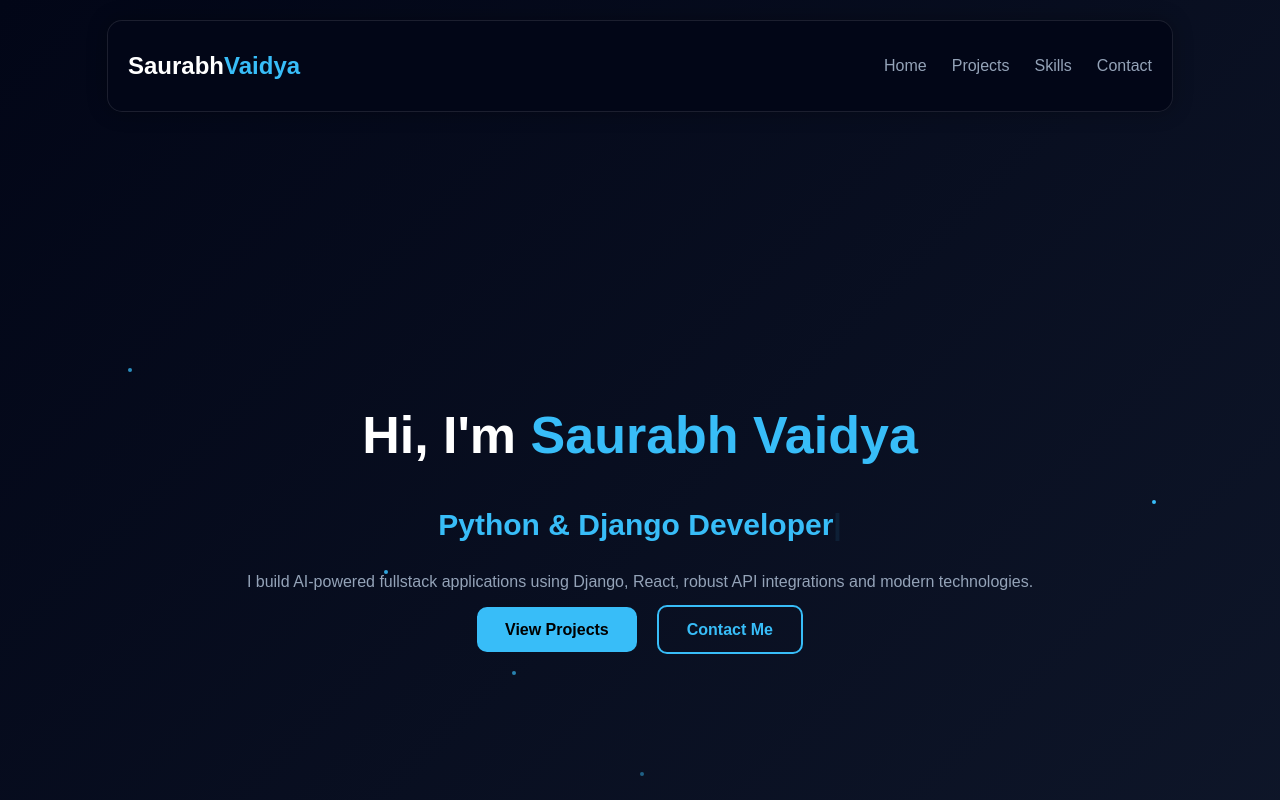
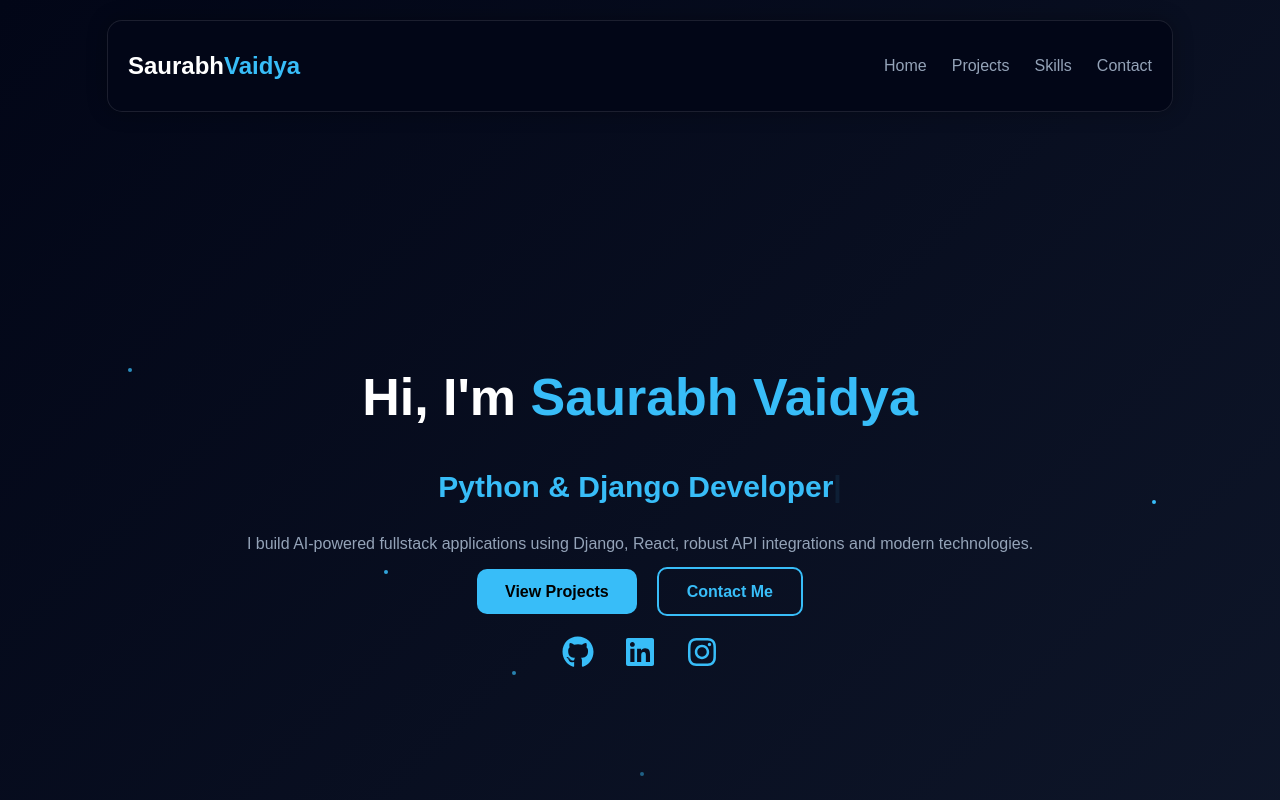
Before and after one commit to saurabhvaidya11/saurabh-portfolio, a React (Create React App) app in the folder frontend/: page / in a window 1280 px wide. Shown: the top 800 px of the page. Built offline with nearby package versions, Linux system fonts and the light colour scheme; no server answers.

Commit message:
Added social media icons to hero section

```diff
--- a/frontend/package.json
+++ b/frontend/package.json
@@ -12,6 +12,7 @@
     "pdfjs-dist": "^5.4.624",
     "react": "^19.2.4",
     "react-dom": "^19.2.4",
+    "react-icons": "^5.6.0",
     "react-pdf": "^10.3.0",
     "react-scripts": "5.0.1",
     "web-vitals": "^2.1.4"
--- a/frontend/src/components/Hero.css
+++ b/frontend/src/components/Hero.css
@@ -156,3 +156,22 @@
   }
 
 }
+
+.social-icons{
+  margin-top:35px;
+  display:flex;
+  justify-content:center;
+  gap:30px;
+}
+
+.social-icons a{
+  font-size:32px;
+  color:#38bdf8;
+  transition:0.3s;
+}
+
+.social-icons a:hover{
+  transform:scale(1.2);
+  color:white;
+  text-shadow:0 0 15px #38bdf8;
+}
--- a/frontend/src/components/Hero.jsx
+++ b/frontend/src/components/Hero.jsx
@@ -1,5 +1,6 @@
 import React, { useEffect, useState } from "react";
 import "./Hero.css";
+import { FaGithub, FaLinkedin, FaInstagram } from "react-icons/fa";
 
 const roles = [
   "Fullstack Python Developer",
@@ -59,7 +60,6 @@ function Hero() {
 
     <section id="home" className="hero">
 
-      {/* Particles */}
       <div className="particles">
         <span></span>
         <span></span>
@@ -95,6 +95,23 @@ function Hero() {
 
         </div>
 
+        {/* Social Icons */}
+        <div className="social-icons">
+
+          <a href="https://github.com/saurabhvaidya11" target="_blank" rel="noreferrer">
+            <FaGithub />
+          </a>
+
+          <a href="https://linkedin.com/in/saurabh-vaidya-011525233" target="_blank" rel="noreferrer">
+            <FaLinkedin />
+          </a>
+
+          <a href="https://instagram.com/saurabh_vaidya_1109" target="_blank" rel="noreferrer">
+            <FaInstagram />
+          </a>
+
+        </div>
+
       </div>
 
     </section>
```
Also changed, not shown: 1 other file (tests, documents, lock files or other folders).
